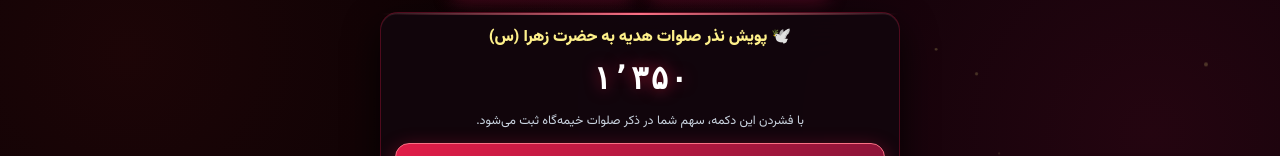
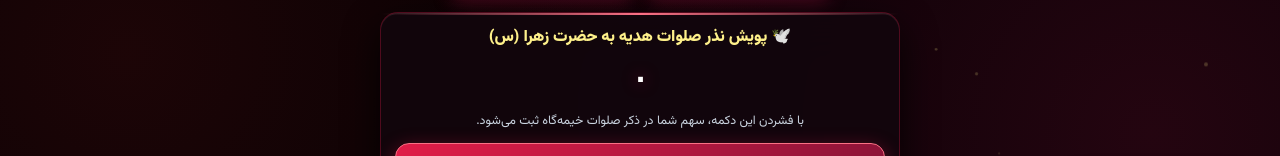
Before and after one commit to sahebcosar/sahebcosar, a plain HTML site: page index.html in a window 1280 px wide. Shown: the part 546-702 px from the top of the page. Drawn offline with Linux system fonts and the light colour scheme.

Commit message:
Update index.html

```diff
--- a/index.html
+++ b/index.html
@@ -788,8 +788,8 @@
     const salavatDisplay = document.getElementById("salavatCountDisplay");
     const salavatBtn = document.getElementById("salavatBtn");
 
-    // سیستم صلوات‌شمار هوشمند داخلی و ابریِ سازگار با اینترنت ایران
-    let baseSalavat = parseInt(localStorage.getItem('fatemieh_global_salavat')) || 1350;
+    // مقداردهی اولیه صلوات‌شمار با پایه معنوی ۱,۳۵۰
+    let baseSalavat = parseInt(localStorage.getItem('fatemieh_global_salavat')) || 0;
 
     function initSalavatSystem() {
       salavatDisplay.textContent = baseSalavat.toLocaleString('fa-IR');
```
